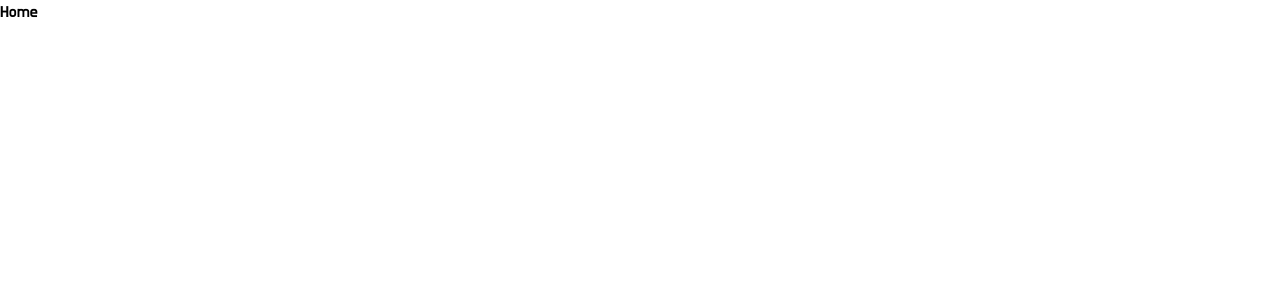
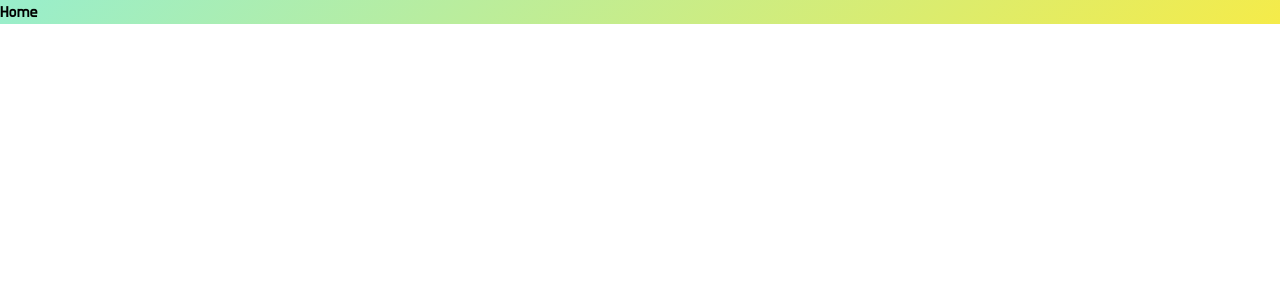
Before and after one commit to sojinjang/podo-log, a React (Create React App) app in the folder client/: page / in a window 1280 px wide. Shown: the top 300 px of the page. Built offline with nearby package versions, Linux system fonts and the light colour scheme.

Commit message:
[#23] :lipstick: style(background): animated gradient background 추가, 설정

```diff
--- /dev/null
+++ b/client/src/components/common/Backgrounds.css
@@ -0,0 +1,17 @@
+.animated-gradient {
+  background: linear-gradient(-45deg, #ffeb3b, #74efff, #9c27b0);
+  background-size: 300% 300%;
+  animation: gradient-bg 15s ease infinite;
+}
+
+@keyframes gradient-bg {
+  0% {
+    background-position: 0% 50%;
+  }
+  50% {
+    background-position: 100% 50%;
+  }
+  100% {
+    background-position: 0% 50%;
+  }
+}
--- a/client/src/components/common/Backgrounds.tsx
+++ b/client/src/components/common/Backgrounds.tsx
@@ -7,3 +7,7 @@ export const PinkPurpleBackground = tw.div`
 export const PurpleBackground = tw.div`
   w-[calc(100vh/16*9)] h-screen m-auto bg-bg-purple
 `;
+
+export const DefaultBackground = tw.div`
+  w-[calc(100vh/16*9)] h-screen m-auto
+`;
--- a/client/src/pages/Home.tsx
+++ b/client/src/pages/Home.tsx
@@ -1,7 +1,10 @@
 import React from "react";
 
+import { DefaultBackground } from "src/components/common/Backgrounds";
+import "src/components/common/Backgrounds.css";
+
 const Home = () => {
-  return <>Home</>;
+  return <DefaultBackground className="animated-gradient">Home</DefaultBackground>;
 };
 
 export default Home;
```
